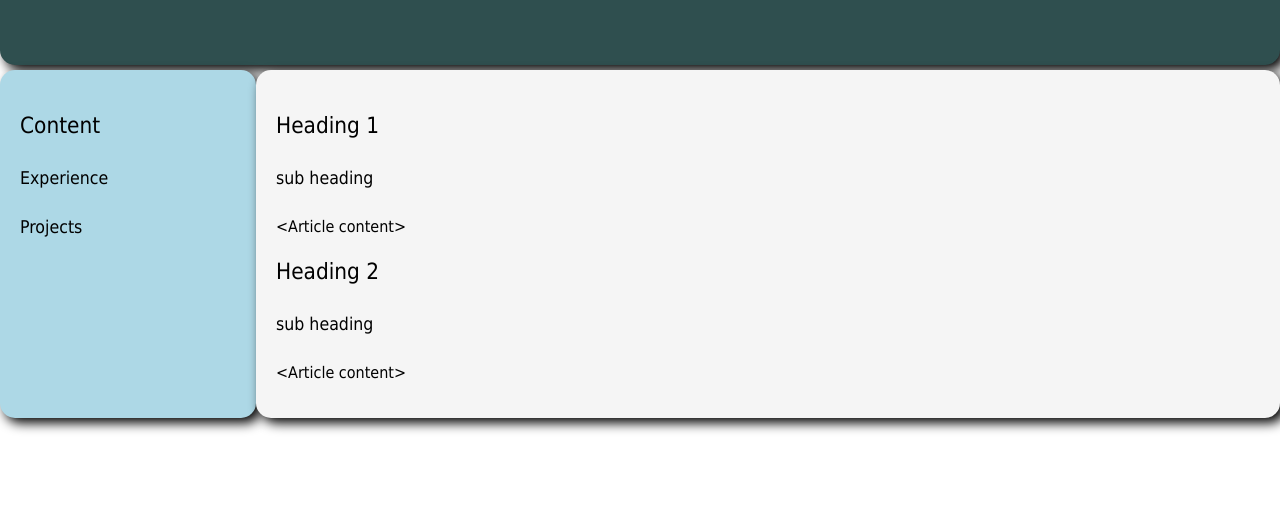
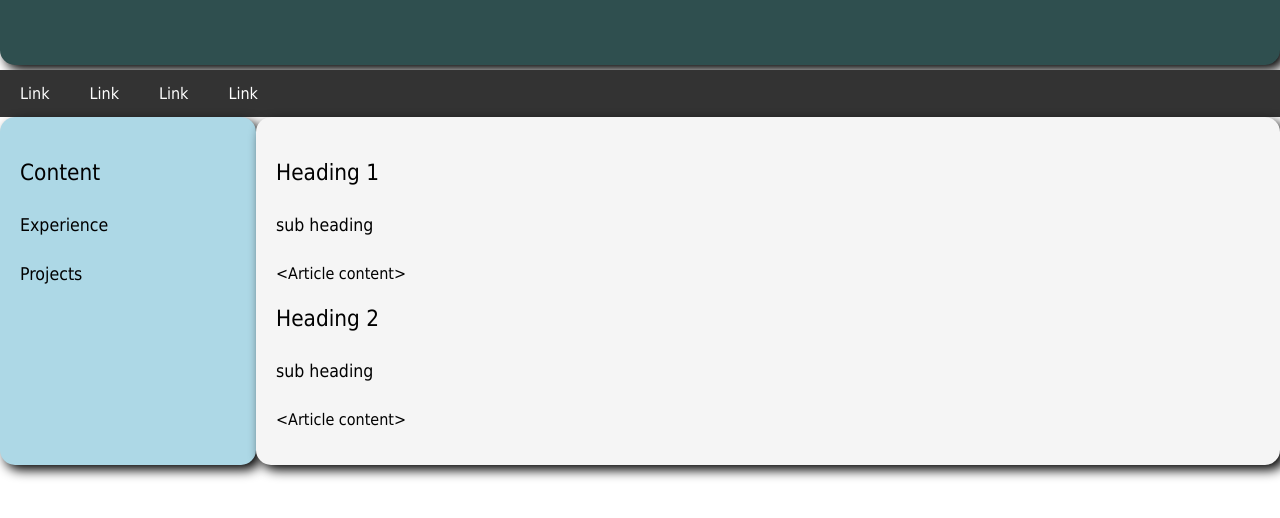
Before and after one commit to jbroomfi/jbroomfi.github.io, a plain HTML site: page index.htm in a window 1280 px wide. Shown: the part 136-654 px from the top of the page. Drawn offline with Linux system fonts and the light colour scheme.

Commit message:
Added navbar (without links for now)

```diff
--- a/css/style.css
+++ b/css/style.css
@@ -29,6 +29,26 @@ h4 {
 h5 {
   font-size: 1.1em;
   font-weight: normal;
+}
+
+/* Style the top navigation bar */
+.navbar {
+  display: flex;
+  background-color: #333;
+}
+
+/* Style the navigation bar links */
+.navbar a {
+  color: white;
+  padding: 14px 20px;
+  text-decoration: none;
+  text-align: center;
+}
+
+/* Change color on hover */
+.navbar a:hover {
+  background-color: #ddd;
+  color: black;
 }
 
 .row {
--- a/index.htm
+++ b/index.htm
@@ -11,6 +11,14 @@
 
     <div class="header">
       <h1>Jason Broomfields github repository</h1>
+    </div>
+
+    <!-- Navigation Bar -->
+    <div class="navbar">
+      <a href="#">Link</a>
+      <a href="#">Link</a>
+      <a href="#">Link</a>
+      <a href="#">Link</a>
     </div>
 
     <!-- flexible grid -->
```
